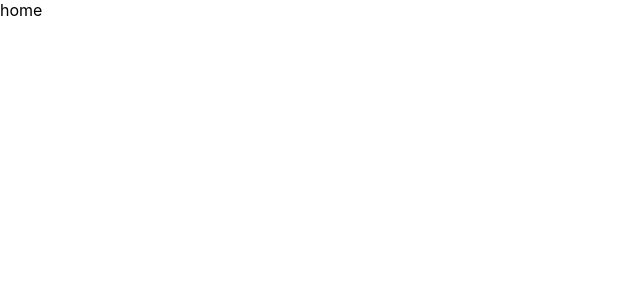
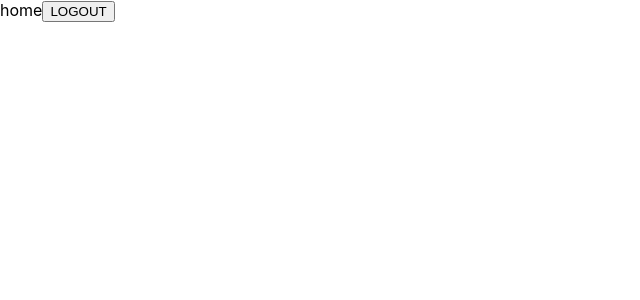
Before and after one commit to Dhruv-232/Sneaker-Head, a React (Create React App) app in the folder client/: page /home in a window 1280 px wide. Shown: the top 300 px of the page, without its empty margins (0-640 px from the left). Built offline with nearby package versions, Linux system fonts and the light colour scheme; sample sign-in values are in the browser's storage.

Commit message:
Adding logout functionality so user can logout

```diff
--- a/client/src/components/Home.js
+++ b/client/src/components/Home.js
@@ -12,6 +12,10 @@ function Home() {
     return(
         <div>
             home
+            <button onClick={()=>{
+                localStorage.clear()
+                navigate('/login')
+            }}>LOGOUT</button>
         </div>
     )
 }
```
